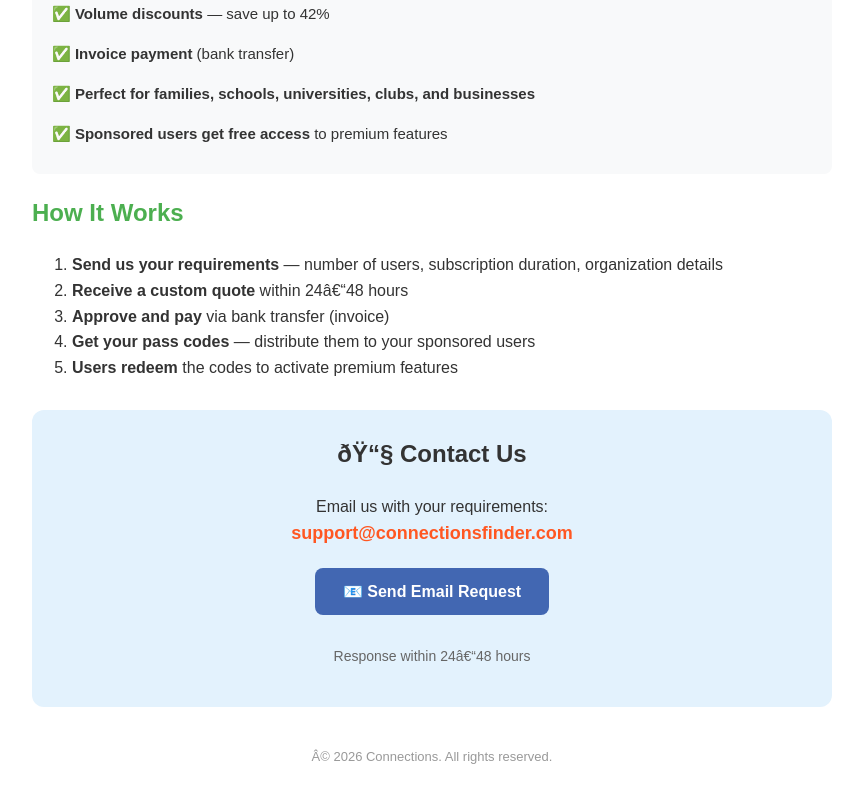
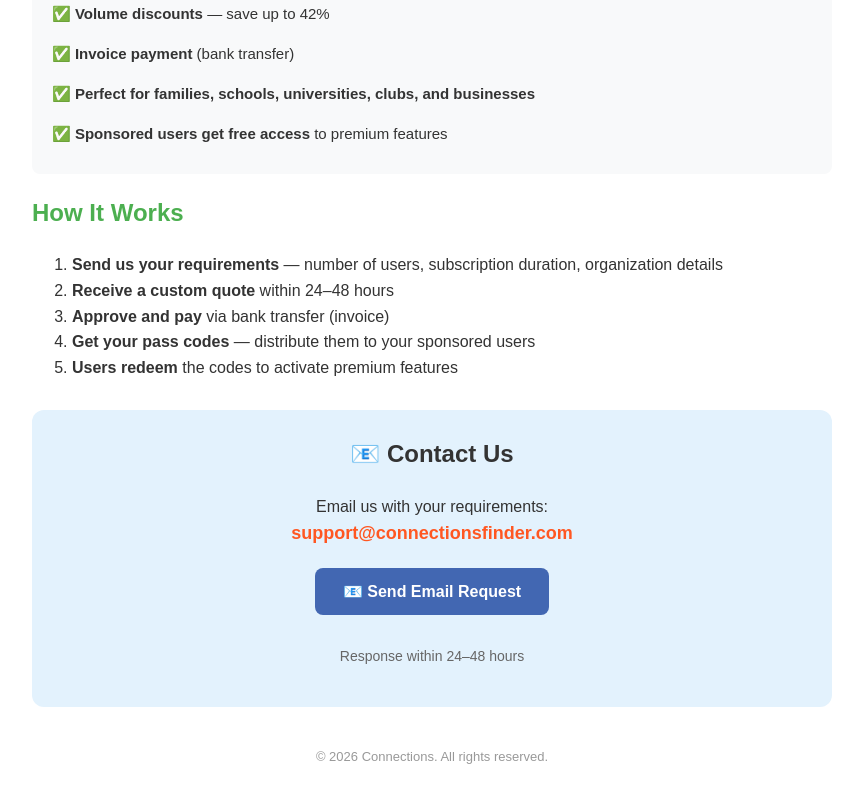
Before and after one commit to thomasnguyen07-eng/connections-app, a website: page public/organization-quote.html in a window 1280 px wide. Shown: the part 361-1161 px from the top of the page, without its empty margins (208-1071 px from the left). Drawn offline with Linux system fonts and the light colour scheme.

Commit message:
Fix: remaining emojis (📧, –, ©) in organization-quote.html

```diff
--- a/public/organization-quote.html
+++ b/public/organization-quote.html
@@ -118,14 +118,14 @@
     <h2>How It Works</h2>
     <ol>
       <li><strong>Send us your requirements</strong> — number of users, subscription duration, organization details</li>
-      <li><strong>Receive a custom quote</strong> within 24â€“48 hours</li>
+      <li><strong>Receive a custom quote</strong> within 24–48 hours</li>
       <li><strong>Approve and pay</strong> via bank transfer (invoice)</li>
       <li><strong>Get your pass codes</strong> — distribute them to your sponsored users</li>
       <li><strong>Users redeem</strong> the codes to activate premium features</li>
     </ol>
 
     <div class="contact-box">
-      <h2 style="color: #333; margin-top: 0;">ðŸ“§ Contact Us</h2>
+      <h2 style="color: #333; margin-top: 0;">📧 Contact Us</h2>
       <p style="margin: 0 0 5px 0;">
         Email us with your requirements:<br />
         <strong style="font-size: 18px; color: #ff5722;">support@connectionsfinder.com</strong>
@@ -174,11 +174,11 @@
           }, 800);
         });
       </script>
-      <p class="response-time">Response within 24â€“48 hours</p>
+      <p class="response-time">Response within 24–48 hours</p>
     </div>
 
     <p style="text-align: center; color: #999; font-size: 13px; margin-top: 40px;">
-      Â© 2026 Connections. All rights reserved.
+      © 2026 Connections. All rights reserved.
     </p>
   </body>
 </html>
```
